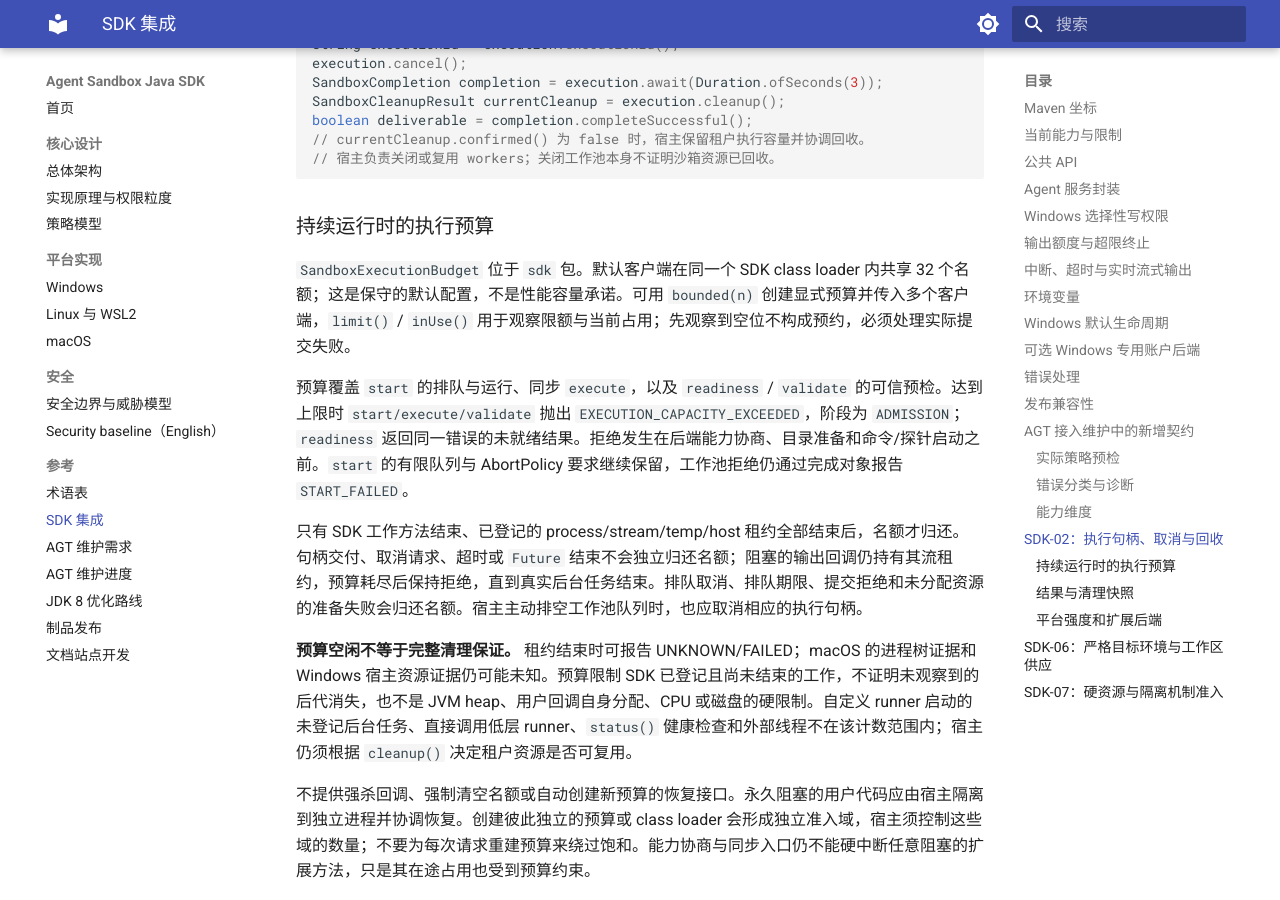
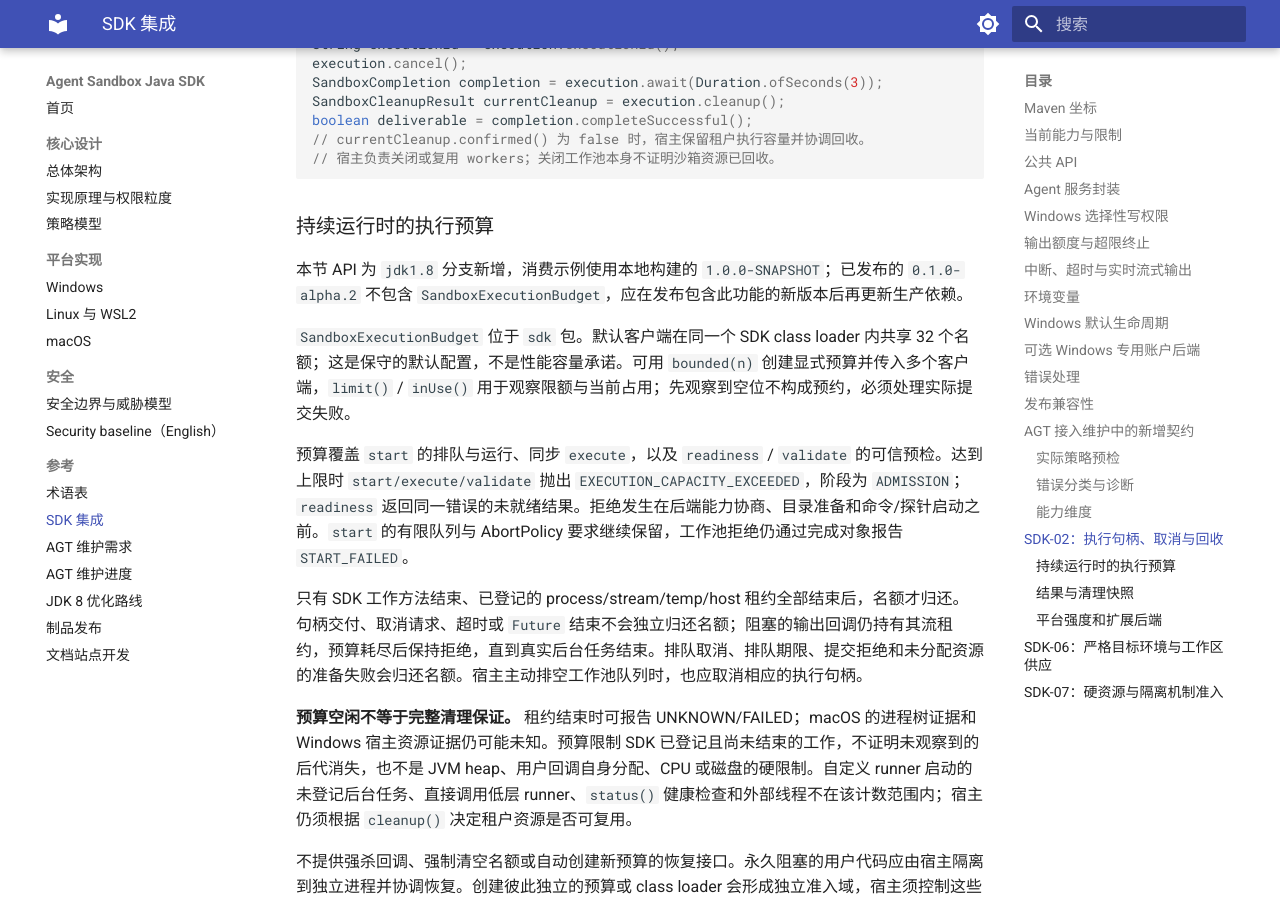
Before and after one commit to umuo/sandbox-demo, an MkDocs documentation site: the page built from docs/SDK.md, in a window 1280 px wide and 900 px high, scrolled down 10839 px. Built offline with MkDocs 1.6.1 and Material for MkDocs 9.7.7, drawn with Linux system fonts in a browser that asks for light colours.

Commit message:
docs: clarify development artifact requirement for execution budgets

```diff
--- a/docs/SDK.md
+++ b/docs/SDK.md
@@ -392,6 +392,8 @@ boolean deliverable = completion.completeSuccessful();
 
 ### 持续运行时的执行预算 {#execution-budget}
 
+本节 API 为 `jdk1.8` 分支新增，消费示例使用本地构建的 `1.0.0-SNAPSHOT`；已发布的 `0.1.0-alpha.2` 不包含 `SandboxExecutionBudget`，应在发布包含此功能的新版本后再更新生产依赖。
+
 `SandboxExecutionBudget` 位于 `sdk` 包。默认客户端在同一个 SDK class loader 内共享 32 个名额；这是保守的默认配置，不是性能容量承诺。可用 `bounded(n)` 创建显式预算并传入多个客户端，`limit()` / `inUse()` 用于观察限额与当前占用；先观察到空位不构成预约，必须处理实际提交失败。
 
 预算覆盖 `start` 的排队与运行、同步 `execute`，以及 `readiness` / `validate` 的可信预检。达到上限时 `start/execute/validate` 抛出 `EXECUTION_CAPACITY_EXCEEDED`，阶段为 `ADMISSION`；`readiness` 返回同一错误的未就绪结果。拒绝发生在后端能力协商、目录准备和命令/探针启动之前。`start` 的有限队列与 AbortPolicy 要求继续保留，工作池拒绝仍通过完成对象报告 `START_FAILED`。
```
